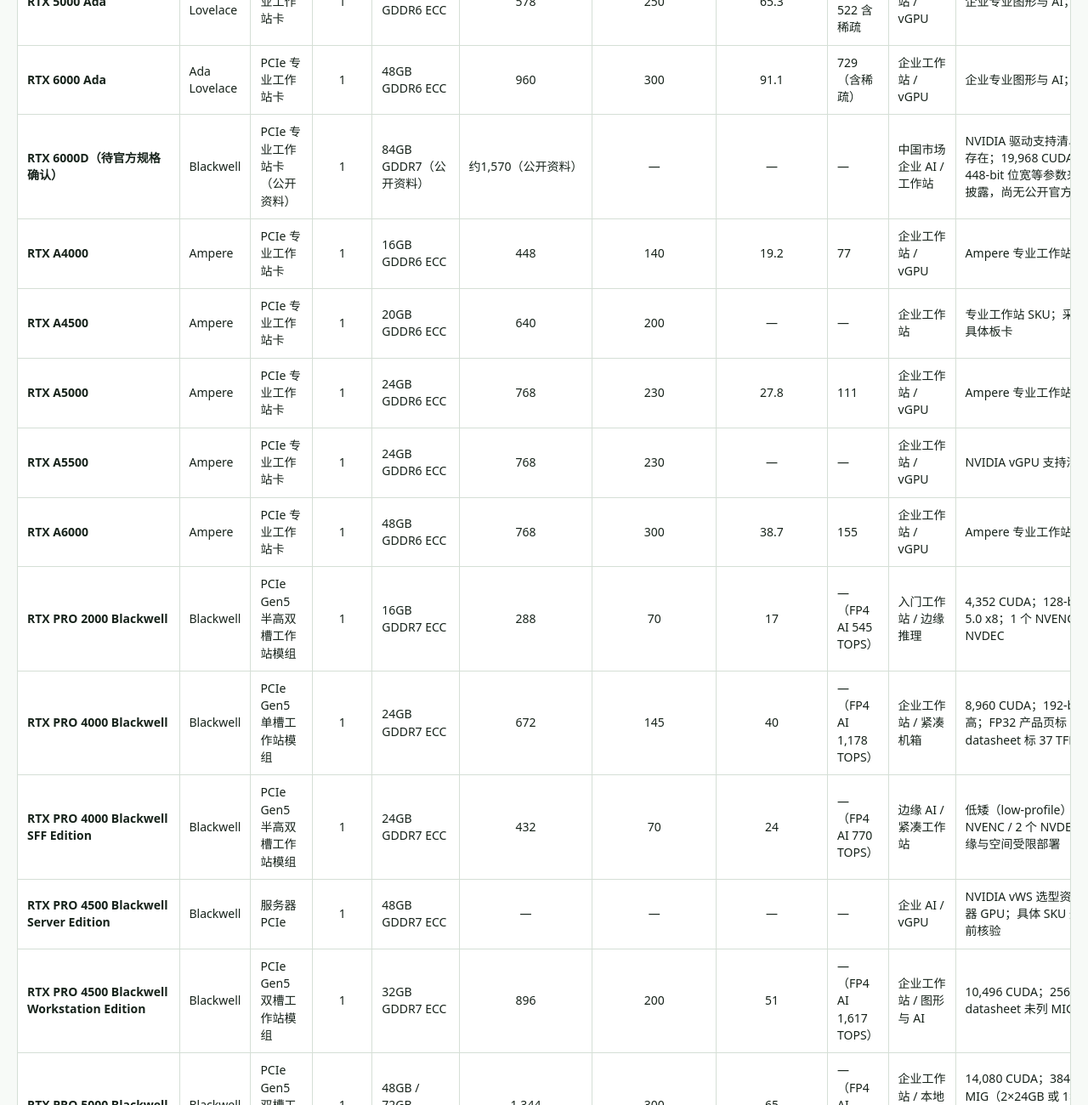
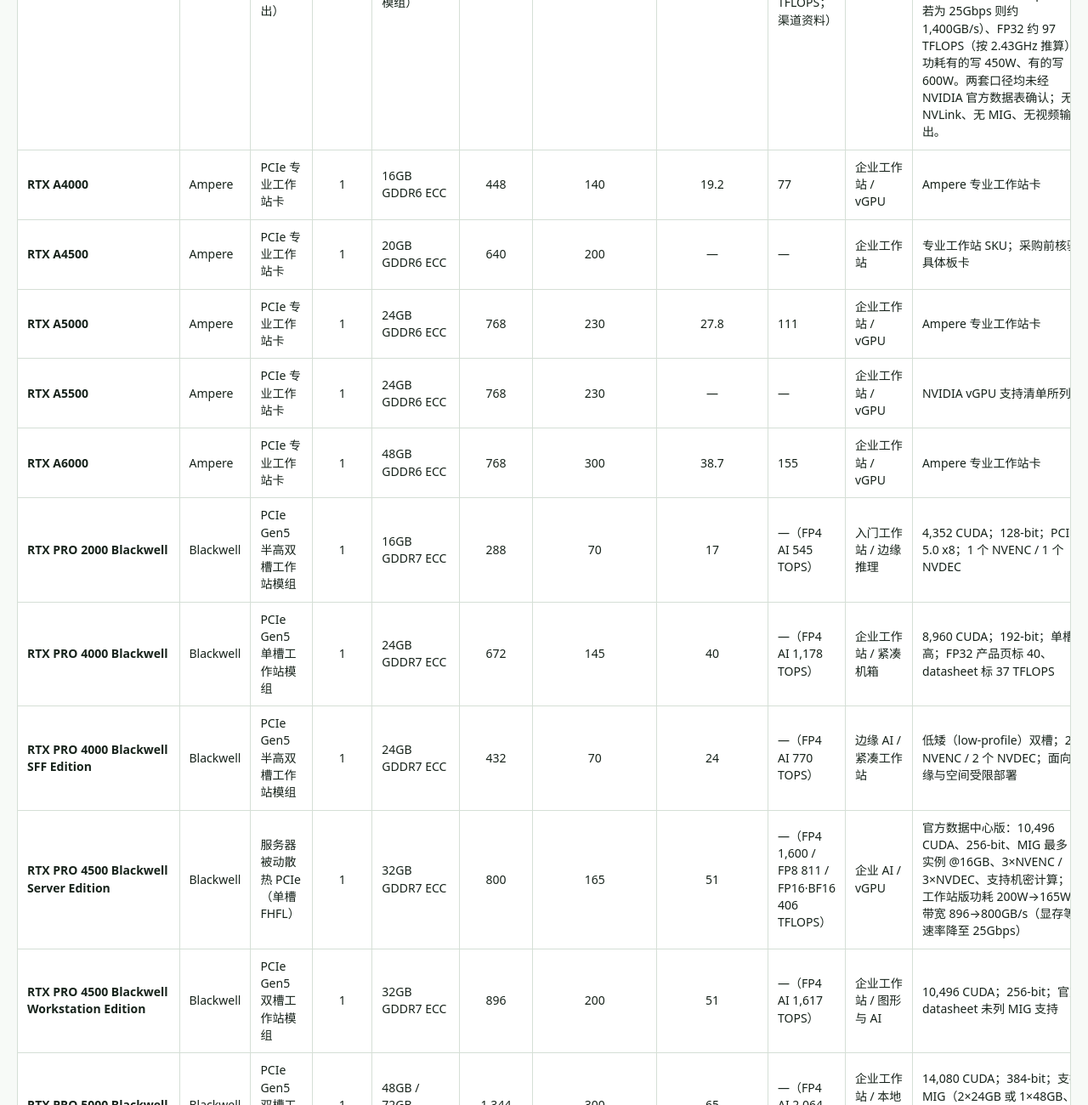
Before and after one commit to 794604722zhq-rgb/nvidia-gpu-filter, a plain HTML site: page index.html in a window 1280 px wide. Shown: the part 3660-4960 px from the top of the page at 85% size. Drawn offline with Linux system fonts and the light colour scheme.

Commit message:
Fix RTX PRO 4500 Server Edition memory; add RTX PRO 6000D / 5500 compute figures
1) RTX PRO 4500 Blackwell Server Edition: memory corrected 48GB -> 32GB and full official
   specs added from the NVIDIA data-center product page (256-bit, 800GB/s, 165W, 10,496 CUDA,
   FP32 51, FP8 811, FP16/BF16 406 TFLOPS, MIG 2x16GB, single-slot passive).

2) RTX PRO 6000D and RTX PRO 5500 Blackwell: FP4/FP8/FP16/FP32 figures added from
   user-provided channel material, explicitly labelled as channel data (not NVIDIA-confirmed).
   5500: 1188/594/297/105 TFLOPS; 6000D: 593/296/148/74 TFLOPS.
   6000D bandwidth aligned to 1,398GB/s; alternative third-party figures kept in the notes.

3) Front-end fix: memory parser no longer misreads chip-count notation such as
   '28 x 3GB modules' as a per-GPU capacity of 3GB.

```diff
--- a/index.html
+++ b/index.html
@@ -329,19 +329,19 @@
     "官方来源": "https://www.nvidia.com/en-us/products/workstations/professional-desktop-gpus/rtx-pro-6000/"
   },
   {
-    "产品 / 模组": "RTX 6000D（待官方规格确认）",
+    "产品 / 模组": "RTX 6000D / RTX PRO 6000D（待官方规格确认）",
     "架构": "Blackwell",
-    "形态": "PCIe 专业工作站卡（公开资料）",
+    "形态": "PCIe 专业计算卡（无视频输出）",
     "GPU 数": 1,
     "CUDA 计算能力": "12.0（参考）",
-    "显存配置": "84GB GDDR7（公开资料）",
-    "带宽 (GB/s)": "约1,570（公开资料）",
+    "显存配置": "84GB GDDR7 ECC（28 颗 3GB 模组）",
+    "带宽 (GB/s)": "1,398",
     "最大功耗 (W)": "—",
-    "FP32 (TFLOPS)": "—",
-    "BF16/FP16 Tensor (TFLOPS)": "—",
+    "FP32 (TFLOPS)": "74（渠道资料）",
+    "BF16/FP16 Tensor (TFLOPS)": "—（FP4 593 / FP8 296 / FP16 148 TFLOPS；渠道资料）",
     "适用部署": "中国市场企业 AI / 工作站",
-    "关键说明": "NVIDIA 驱动支持清单确认型号存在；19,968 CUDA 核心、448-bit 位宽等参数来自第三方披露，尚无公开官方完整数据表",
-    "官方来源": "https://download.nvidia.com/XFree86/Linux-x86_64/595.45.04/README/supportedchips.html | https://www.tomshardware.com/pc-components/gpus/nvidia-rtx-pro-6000d-squeaks-ahead-of-rtx-5090d-in-geekbench-opencl-china-tailored-ai-card-still-performs-well-despite-regulatory-woes"
+    "关键说明": "RTX PRO 6000 的中国特供版；NVIDIA 官方驱动与开发者列表登记名为 RTX 6000D BSE（GB202-891）。渠道资料：84GB、1,398GB/s、FP4/FP8/FP16/FP32 = 593/296/148/74 TFLOPS（未标注稠密或含稀疏）。第三方公开口径：156 SM / 19,968 CUDA、448-bit、带宽 1,568GB/s（按 28Gbps 推算，若为 25Gbps 则约 1,400GB/s）、FP32 约 97 TFLOPS（按 2.43GHz 推算），功耗有的写 450W、有的写 600W。两套口径均未经 NVIDIA 官方数据表确认；无 NVLink、无 MIG、无视频输出。",
+    "官方来源": "https://download.nvidia.com/XFree86/Linux-x86_64/595.45.04/README/supportedchips.html | https://videocardz.com/newz/nvidia-rtx-6000d-with-84gb-gddr7-memory-appears-in-first-teardown-video"
   },
   {
     "产品 / 模组": "RTX PRO 6000 Blackwell Server Edition",
@@ -361,17 +361,17 @@
   {
     "产品 / 模组": "RTX PRO 4500 Blackwell Server Edition",
     "架构": "Blackwell",
-    "形态": "服务器 PCIe",
+    "形态": "服务器被动散热 PCIe（单槽 FHFL）",
     "GPU 数": 1,
     "CUDA 计算能力": "12.0",
-    "显存配置": "48GB GDDR7 ECC",
-    "带宽 (GB/s)": "—",
-    "最大功耗 (W)": "—",
-    "FP32 (TFLOPS)": "—",
-    "BF16/FP16 Tensor (TFLOPS)": "—",
+    "显存配置": "32GB GDDR7 ECC",
+    "带宽 (GB/s)": "800",
+    "最大功耗 (W)": "165",
+    "FP32 (TFLOPS)": "51",
+    "BF16/FP16 Tensor (TFLOPS)": "—（FP4 1,600 / FP8 811 / FP16·BF16 406 TFLOPS）",
     "适用部署": "企业 AI / vGPU",
-    "关键说明": "NVIDIA vWS 选型资料列为服务器 GPU；具体 SKU 规格待采购前核验",
-    "官方来源": "https://docs.nvidia.com/vgpu/sizing/virtual-workstation/latest/gpus-vws.html"
+    "关键说明": "官方数据中心版：10,496 CUDA、256-bit、MIG 最多 2 实例 @16GB、3×NVENC / 3×NVDEC、支持机密计算；较工作站版功耗 200W→165W、带宽 896→800GB/s（显存等效速率降至 25Gbps）",
+    "官方来源": "https://www.nvidia.com/en-us/data-center/rtx-pro-4500-blackwell-server-edition/"
   },
   {
     "产品 / 模组": "RTX PRO 6000 Blackwell Max-Q Workstation Edition",
@@ -397,10 +397,10 @@
     "显存配置": "84GB GDDR7 ECC",
     "带宽 (GB/s)": "1,398",
     "最大功耗 (W)": "最高600",
-    "FP32 (TFLOPS)": "—",
-    "BF16/FP16 Tensor (TFLOPS)": "—",
+    "FP32 (TFLOPS)": "105（渠道资料）",
+    "BF16/FP16 Tensor (TFLOPS)": "—（FP4 1,188 / FP8 594 / FP16 297 TFLOPS；渠道资料）",
     "适用部署": "企业工作站 / 机架式工作站",
-    "关键说明": "官方页标注 Coming Soon 且规格为 preliminary，未公布算力数值；21,760 CUDA 核心、位宽 416-bit（另有来源写 448-bit）来自第三方披露；支持 MIG 最多 2 实例",
+    "关键说明": "官方页仍标注 preliminary 规格（84GB、1,398GB/s、最高 600W、3×NVENC、3×NVDEC、MIG 2 实例）且未公布算力数值。渠道资料给出 FP4/FP8/FP16/FP32 = 1188/594/297/105 TFLOPS（未标注稠密或含稀疏），称算力约为 RTX PRO 6000D 的两倍，并称预计 2026 Q4 完成引入测试、2027 Q1 可正式销售、定位为中国市场可合规销售型号。第三方另称 21,760 CUDA 核心、位宽 416-bit 或 448-bit，官方未公布。",
     "官方来源": "https://www.nvidia.com/en-us/products/workstations/professional-desktop-gpus/rtx-pro-5500/"
   },
   {
@@ -1041,11 +1041,14 @@
     // 先剔除千分位逗号再取最大数值；"未公布"/"—" 等无数据返回 -1
     const num = (text) => { const s = String(text).replace(/,(?=\d{3}\b)/g, ""); const matches = s.match(/\d+(?:\.\d+)?/g); return matches ? Math.max(...matches.map(Number)) : -1; };
     // 显存按“单颗 GPU 可寻址容量”口径：多 GPU 板卡/整模组取单颗容量
-    // 支持 "2×288GB HBM3e"、"4x 16 GB GDDR6"、"32GB GDDR5（4×8GB）" 三种写法
+    // 支持 "2×288GB HBM3e"、"4x 16 GB GDDR6"、"32GB GDDR5（4×8GB）" 三种写法；
+    // 显存颗粒写法（"84GB GDDR7（28 颗 3GB 模组）"）按首个总容量取值
     const memPerGpu = (text) => {
       const s = String(text).replace(/,(?=\d{3}\b)/g, "");
+      // 仅当 "N×M GB" 中的 N 像 GPU 颗数（2-8）、M 像单卡容量（≥8GB）时才按单卡取值，
+      // 避免把显存颗粒写法（如「28×3GB」＝28 颗 3GB 颗粒）误判为单卡 3GB
       const multi = s.match(/(\d+)\s*[×x]\s*(\d+(?:\.\d+)?)\s*GB/i);
-      if (multi) return Number(multi[2]); // N×M GB → 每颗 GPU 为 M GB
+      if (multi) { const n = Number(multi[1]), m = Number(multi[2]); if (n >= 2 && n <= 8 && m >= 8) return m; }
       return num(s);
     };
     const hasValue = (v) => { const s = String(v).trim(); return s && s !== "—" && s !== "-" && !/^—|^未公布|^系统级|^服务器 SKU|^依平台/.test(s); };
```
